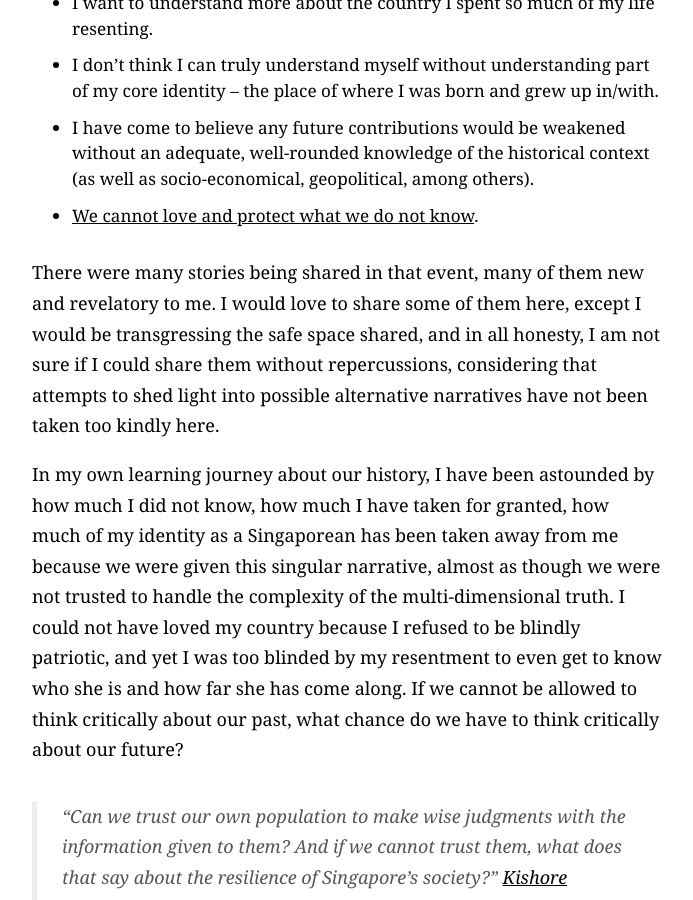
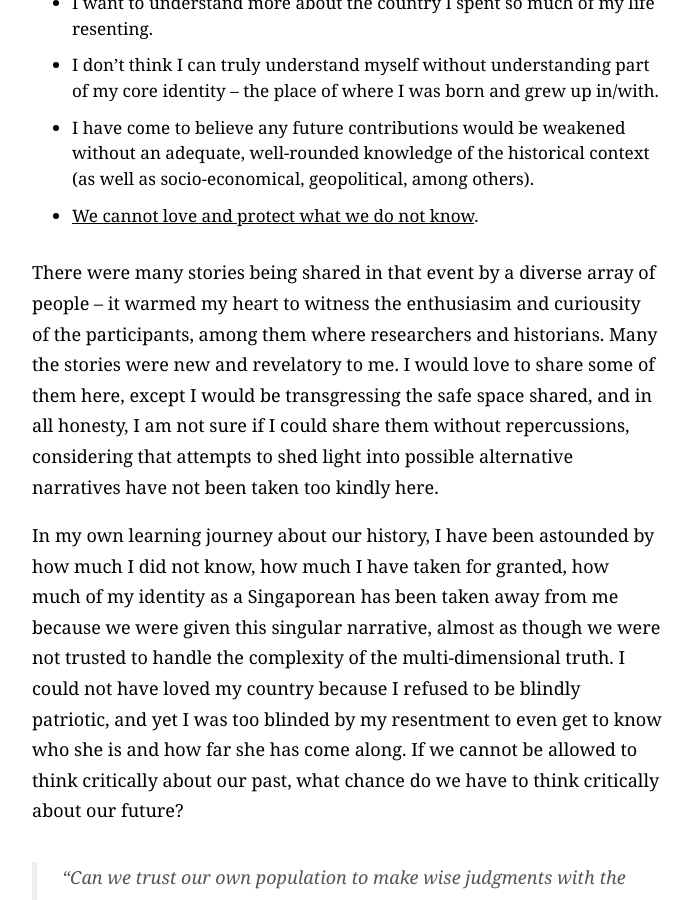
Before and after one commit to wynlim/wynlim.github.io, a Jekyll site: the page built from _posts/2016-08-08-what-did-we-forget.markdown, in a window 1280 px wide and 900 px high, scrolled down 537 px. Shown: the whole window, without its empty margins (293-986 px from the left). Built offline with Jekyll 4.4.1, drawn with Linux system fonts in a browser that asks for light colours; comment, search, counter and statistics services are not loaded.

Commit message:
Update 2016-08-08-what-did-we-forget.markdown

```diff
--- a/_posts/2016-08-08-what-did-we-forget.markdown
+++ b/_posts/2016-08-08-what-did-we-forget.markdown
@@ -12,7 +12,7 @@ There are many reasons for wanting to know more:
 - I have come to believe any future contributions would be weakened without an adequate, well-rounded knowledge of the historical context (as well as socio-economical, geopolitical, among others).
 - [We cannot love and protect what we do not know](https://medium.com/@wynlim/we-cannot-protect-what-we-do-not-know-73de7aaade50).
 
-There were many stories being shared in that event, many of them new and revelatory to me. I would love to share some of them here, except I would be transgressing the safe space shared, and  in all honesty, I am not sure if I could share them without repercussions, considering that attempts to shed light into possible alternative narratives have not been taken too kindly here.
+There were many stories being shared in that event by a diverse array of people – it warmed my heart to witness the enthusiasim and curiousity of the participants, among them where researchers and historians. Many the stories were new and revelatory to me. I would love to share some of them here, except I would be transgressing the safe space shared, and  in all honesty, I am not sure if I could share them without repercussions, considering that attempts to shed light into possible alternative narratives have not been taken too kindly here.
 
 In my own learning journey about our history, I have been astounded by how much I did not know, how much I have taken for granted, how much of my identity as a Singaporean has been taken away from me because we were given this singular narrative, almost as though we were not trusted to handle the complexity of the multi-dimensional truth. I could not have loved my country because I refused to be blindly patriotic, and yet I was too blinded by my resentment to even get to know who she is and how far she has come along. If we cannot be allowed to think critically about our past, what chance do we have to think critically about our future?
 
```
